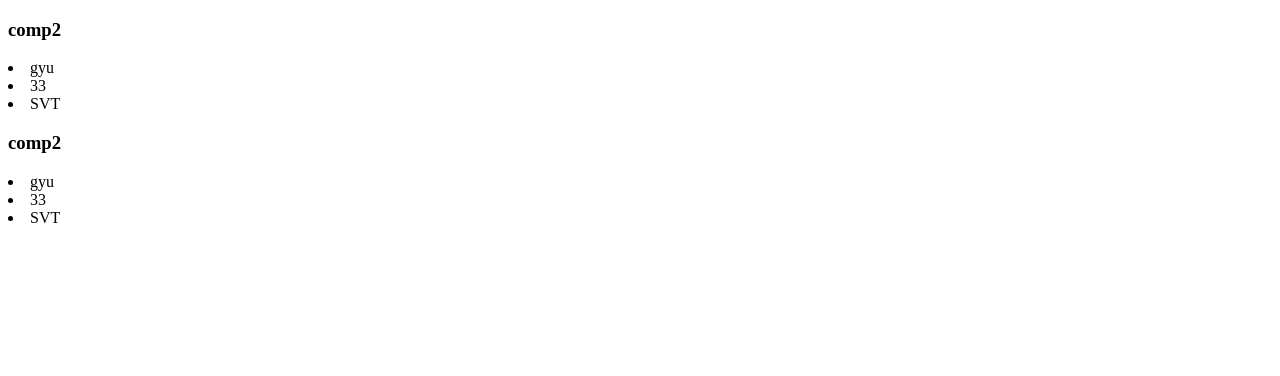
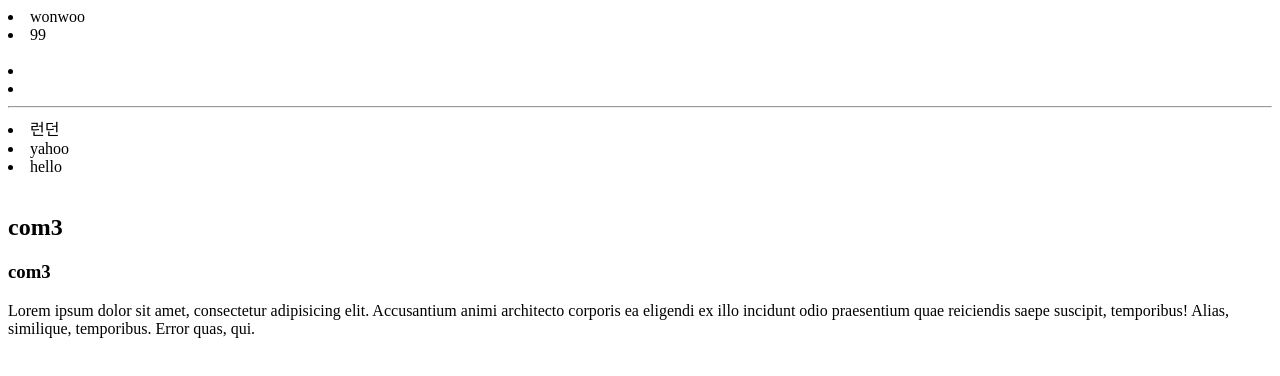
Before and after one commit to Jin19121/react20241105, a React (Vite) app: page / in a window 1280 px wide. Shown: the top 376 px of the page. Built offline with nearby package versions, Linux system fonts and the light colour scheme.

Commit message:
children

```diff
--- /dev/null
+++ b/src/apps/MyApp22.jsx
@@ -0,0 +1,56 @@
+import React from "react";
+
+function Comp(props) {
+  return (
+    <div>
+      <li>{props.name}</li>
+      <li>{props.score}</li>
+    </div>
+  );
+}
+
+function Comp2({ city, mail, children }) {
+  return (
+    <div>
+      <li>{city}</li>
+      <li>{mail}</li>
+      <li>{children}</li>
+    </div>
+  );
+}
+
+function Com3(props) {
+  return (
+    <div>
+      <h2>com3</h2>
+      {props.children}
+    </div>
+  );
+}
+
+function MyApp22(props) {
+  return (
+    <div>
+      <Comp score={99} name={"wonwoo"} />
+      <br />
+      {/*content는 children prop으로 전달*/}
+      <Comp>some content</Comp>
+      <hr />
+      <Comp2 city={"런던"} mail={"yahoo"}>
+        hello
+      </Comp2>
+      <br />
+      <Com3>
+        <h3>com3</h3>
+        <p>
+          Lorem ipsum dolor sit amet, consectetur adipisicing elit. Accusantium
+          animi architecto corporis ea eligendi ex illo incidunt odio
+          praesentium quae reiciendis saepe suscipit, temporibus! Alias,
+          similique, temporibus. Error quas, qui.
+        </p>
+      </Com3>
+    </div>
+  );
+}
+
+export default MyApp22;
--- a/src/main.jsx
+++ b/src/main.jsx
@@ -1,9 +1,9 @@
 import { StrictMode } from "react";
 import { createRoot } from "react-dom/client";
-import MyApp21 from "./apps/MyApp21.jsx";
+import MyApp22 from "./apps/MyApp22.jsx";
 
 createRoot(document.getElementById("root")).render(
   <StrictMode>
-    <MyApp21 />
+    <MyApp22 />
   </StrictMode>,
 );
```
